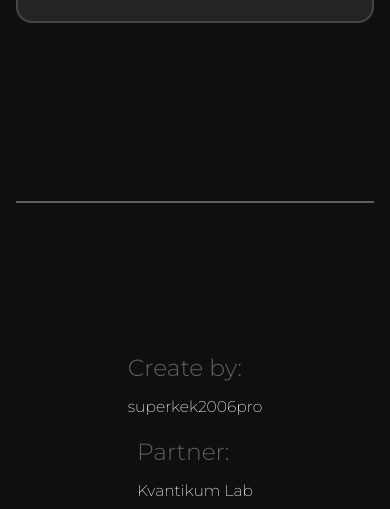
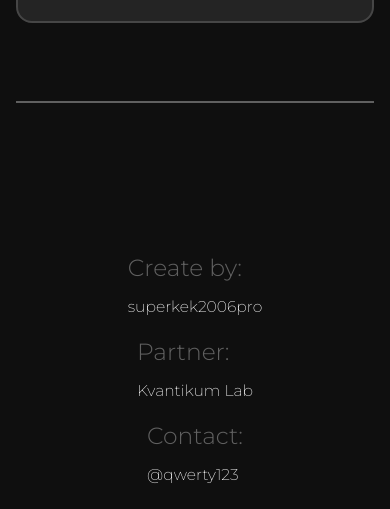
Before and after one commit to MikailGadzhiev/DMC-site, a plain HTML site: page index.html in a window 390 px wide. Shown: the part 2943-3452 px from the top of the page. Drawn offline with Linux system fonts and the light colour scheme.

Commit message:
adaptive footer

```diff
--- a/style.css
+++ b/style.css
@@ -237,4 +237,7 @@ body {
   .footer__info-block:nth-child(3) {
     order: 4;
   }
+  .wrapper-line {
+    margin-top: 0px;
+  }
 }
```
